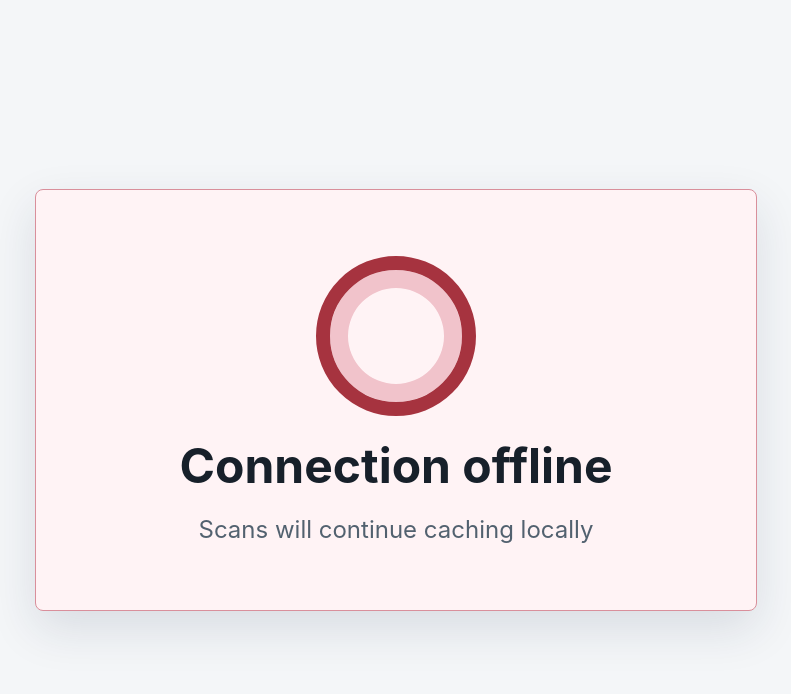
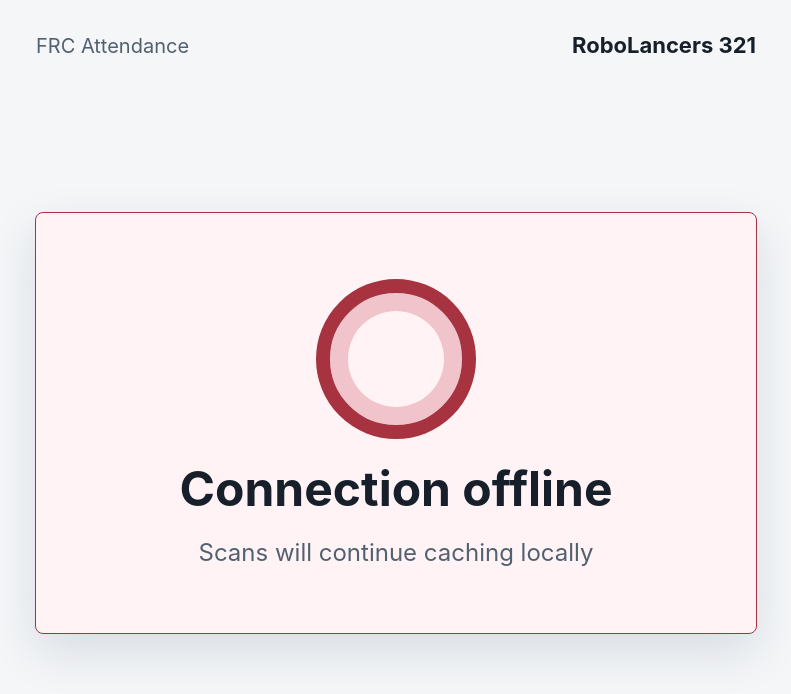
Before and after one commit to isriah/FRC-Attendance-System, a React (Vite) app in the folder apps/kiosk/: page / in a window 1280 px wide. Shown: the top 694 px of the page, without its empty margins (244-1035 px from the left). Built offline with nearby package versions, Linux system fonts and the light colour scheme; no server answers.

Commit message:
Add basic kiosk styling support

```diff
--- a/apps/kiosk/src/ui/App.tsx
+++ b/apps/kiosk/src/ui/App.tsx
@@ -1,4 +1,5 @@
 import { useEffect, useState } from "react";
+import type { CSSProperties } from "react";
 import { createRoot } from "react-dom/client";
 import "./styles.css";
 
@@ -15,6 +16,15 @@ const readyState: KioskDisplayState = {
   status: "ready",
   message: "Place finger on reader",
   detail: "Attendance kiosk ready"
+};
+
+const kioskBrand = {
+  title: import.meta.env.VITE_KIOSK_TITLE ?? "FRC Attendance",
+  subtitle: import.meta.env.VITE_KIOSK_SUBTITLE ?? "RoboLancers 321",
+  accentColor: import.meta.env.VITE_KIOSK_ACCENT_COLOR ?? "#1d7a8c",
+  successColor: import.meta.env.VITE_KIOSK_SUCCESS_COLOR ?? "#2f8a49",
+  warningColor: import.meta.env.VITE_KIOSK_WARNING_COLOR ?? "#9d7a18",
+  dangerColor: import.meta.env.VITE_KIOSK_DANGER_COLOR ?? "#a6333f"
 };
 
 function KioskApp() {
@@ -54,7 +64,11 @@ function KioskApp() {
   }, [state.updatedAt, state.status]);
 
   return (
-    <main className="kiosk-shell">
+    <main className="kiosk-shell" style={themeStyle()}>
+      <header className="kiosk-brand">
+        <span>{kioskBrand.title}</span>
+        <strong>{kioskBrand.subtitle}</strong>
+      </header>
       <section className={`scan-panel scan-panel-${state.status}`}>
         <div className="reader-mark" aria-hidden="true" />
         <h1>{state.message}</h1>
@@ -64,6 +78,15 @@ function KioskApp() {
   );
 }
 
+function themeStyle() {
+  return {
+    "--accent-color": kioskBrand.accentColor,
+    "--success-color": kioskBrand.successColor,
+    "--warning-color": kioskBrand.warningColor,
+    "--danger-color": kioskBrand.dangerColor
+  } as CSSProperties;
+}
+
 function apiBaseUrl() {
   return `${window.location.protocol}//${window.location.hostname}:8787`;
 }
--- a/apps/kiosk/src/ui/styles.css
+++ b/apps/kiosk/src/ui/styles.css
@@ -1,20 +1,53 @@
 html,
 body,
 #root {
+  --page-bg: #f4f6f8;
+  --surface-bg: #ffffff;
+  --text-color: #17202a;
+  --muted-color: #52616f;
+  --border-color: #d8dee6;
+  --accent-color: #1d7a8c;
+  --accent-soft: #c7edf2;
+  --success-color: #2f8a49;
+  --success-soft: #c9efd2;
+  --success-bg: #f2fbf4;
+  --warning-color: #9d7a18;
+  --warning-soft: #f5e7af;
+  --warning-bg: #fff9e7;
+  --danger-color: #a6333f;
+  --danger-soft: #f1c3cb;
+  --danger-bg: #fff3f5;
   width: 100%;
   height: 100%;
   margin: 0;
   font-family: Inter, system-ui, -apple-system, BlinkMacSystemFont, "Segoe UI", sans-serif;
-  background: #f4f6f8;
-  color: #17202a;
+  background: var(--page-bg);
+  color: var(--text-color);
 }
 
 .kiosk-shell {
   min-height: 100%;
   display: grid;
-  place-items: center;
+  grid-template-rows: auto 1fr;
+  align-items: center;
+  justify-items: center;
   padding: 32px;
   box-sizing: border-box;
+}
+
+.kiosk-brand {
+  width: min(720px, 100%);
+  display: flex;
+  justify-content: space-between;
+  align-items: baseline;
+  color: var(--muted-color);
+  font-size: 20px;
+  margin-bottom: 20px;
+}
+
+.kiosk-brand strong {
+  color: var(--text-color);
+  font-size: 22px;
 }
 
 .scan-panel {
@@ -24,8 +57,8 @@ body,
   justify-items: center;
   align-content: center;
   gap: 24px;
-  background: #ffffff;
-  border: 1px solid #d8dee6;
+  background: var(--surface-bg);
+  border: 1px solid var(--border-color);
   border-radius: 8px;
   box-shadow: 0 18px 48px rgba(24, 39, 75, 0.12);
   text-align: center;
@@ -36,44 +69,44 @@ body,
   width: 132px;
   height: 132px;
   border-radius: 50%;
-  border: 14px solid #1d7a8c;
-  box-shadow: inset 0 0 0 18px #c7edf2;
+  border: 14px solid var(--accent-color);
+  box-shadow: inset 0 0 0 18px var(--accent-soft);
 }
 
 .scan-panel-welcome,
 .scan-panel-goodbye {
-  border-color: #8ac69a;
-  background: #f2fbf4;
+  border-color: var(--success-color);
+  background: var(--success-bg);
 }
 
 .scan-panel-welcome .reader-mark,
 .scan-panel-goodbye .reader-mark {
-  border-color: #2f8a49;
-  box-shadow: inset 0 0 0 18px #c9efd2;
+  border-color: var(--success-color);
+  box-shadow: inset 0 0 0 18px var(--success-soft);
 }
 
 .scan-panel-duplicate {
-  border-color: #dac276;
-  background: #fff9e7;
+  border-color: var(--warning-color);
+  background: var(--warning-bg);
 }
 
 .scan-panel-duplicate .reader-mark {
-  border-color: #9d7a18;
-  box-shadow: inset 0 0 0 18px #f5e7af;
+  border-color: var(--warning-color);
+  box-shadow: inset 0 0 0 18px var(--warning-soft);
 }
 
 .scan-panel-rejected,
 .scan-panel-unknown,
 .scan-panel-offline {
-  border-color: #d98f9b;
-  background: #fff3f5;
+  border-color: var(--danger-color);
+  background: var(--danger-bg);
 }
 
 .scan-panel-rejected .reader-mark,
 .scan-panel-unknown .reader-mark,
 .scan-panel-offline .reader-mark {
-  border-color: #a6333f;
-  box-shadow: inset 0 0 0 18px #f1c3cb;
+  border-color: var(--danger-color);
+  box-shadow: inset 0 0 0 18px var(--danger-soft);
 }
 
 h1 {
@@ -85,5 +118,5 @@ h1 {
 p {
   margin: 0;
   font-size: 24px;
-  color: #52616f;
+  color: var(--muted-color);
 }
```
Also changed, not shown: 12 other files (tests, documents, lock files or other folders).
